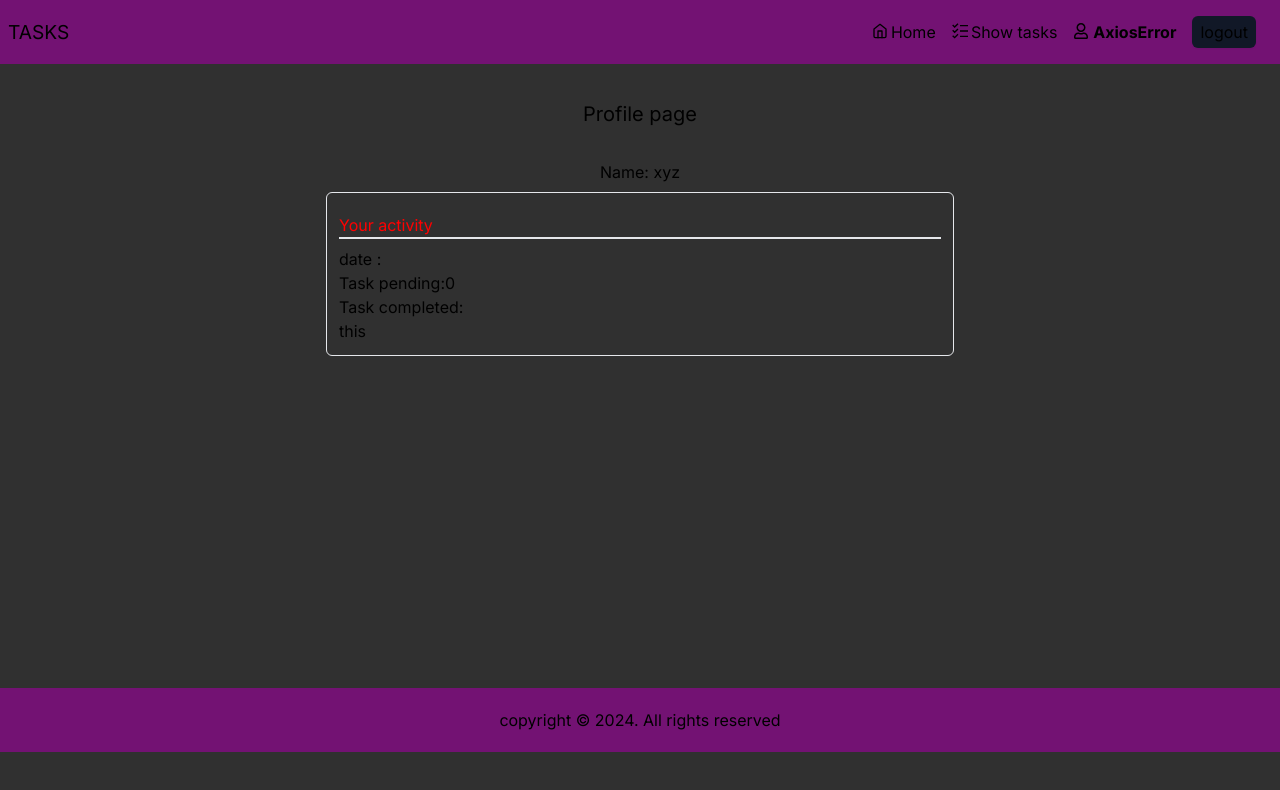
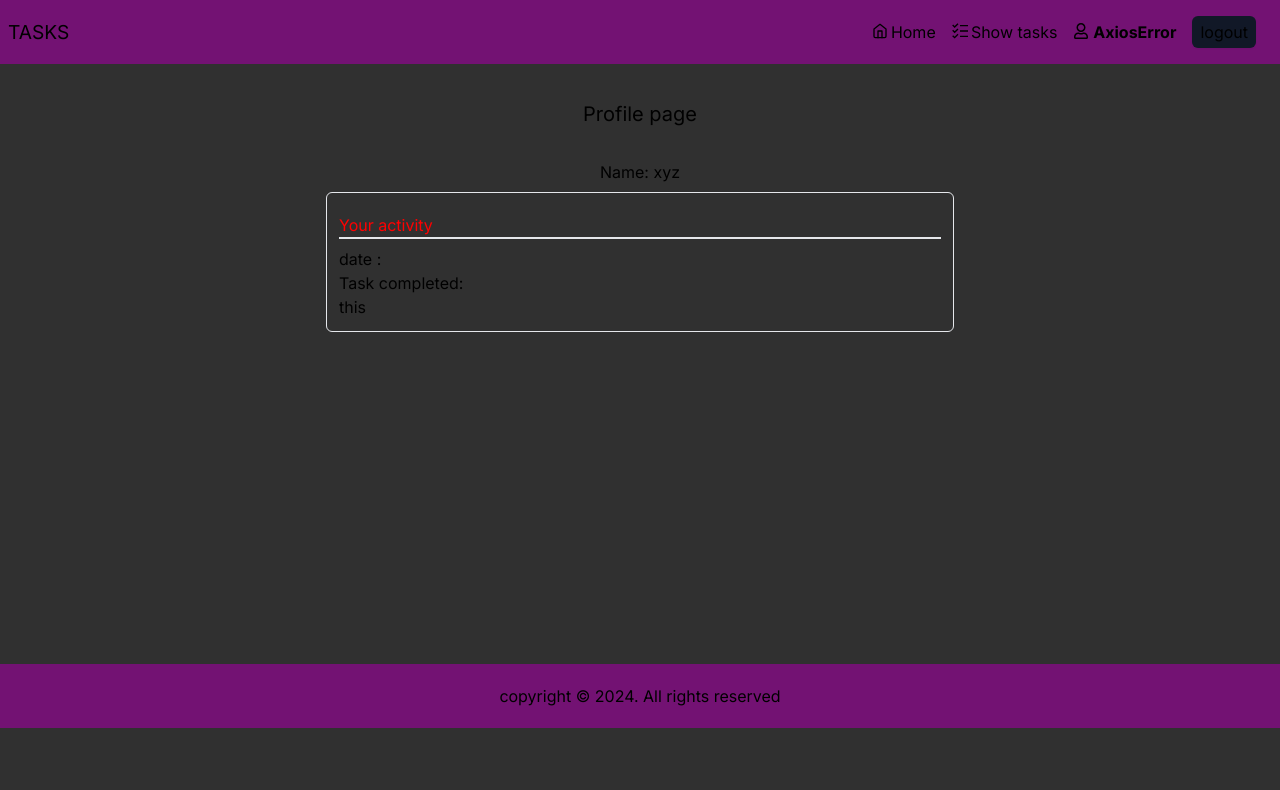
Before and after one commit to Piyush07p/task-manager, a Next.js app: page /profile in a window 1280 px wide. Shown: the top 790 px of the page. Built offline with nearby package versions, Linux system fonts and the light colour scheme; no server answers.

Commit message:
error fix 2

```diff
--- a/src/app/profile/page.js
+++ b/src/app/profile/page.js
@@ -6,10 +6,10 @@ const page = () => {
 
 const {activeData,setActiveData,completedTaskData,setCompletedTaskData}=useContext(UserContext);
 
-const [profileData, setProfileData] = useState(()=>{
-  const changedCount=localStorage.getItem("profileData");
-  return changedCount?changedCount:[]
-})
+// const [profileData, setProfileData] = useState(()=>{
+//   const changedCount=localStorage.getItem("profileData");
+//   return changedCount?changedCount:[]
+// })
 console.log("activeData",activeData)
 // useEffect(()=>{
 
@@ -40,7 +40,7 @@ const data02=[
                         <h2 className='border-b-2 p-0 my-2 text-[red]'>Your activity</h2>
                         <div>
                           <p>date : {activeData.dateAdded}</p>
-                            <h1>Task pending:{profileData.length}</h1>
+                            {/* <h1>Task pending:{profileData.length}</h1> */}
                             <h1>Task completed:</h1>
                             <h1>this{completedTaskData}</h1>
                         </div>
```
